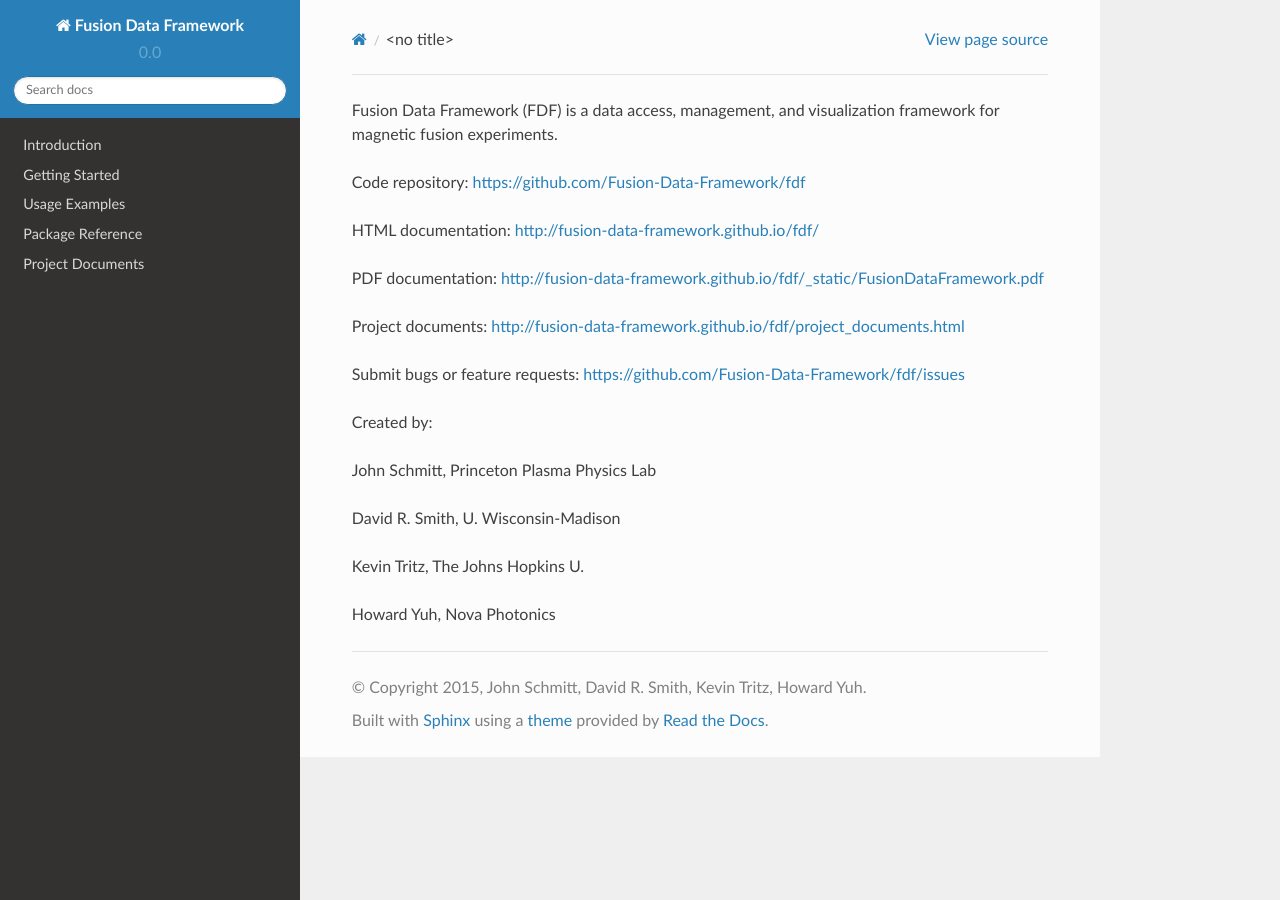
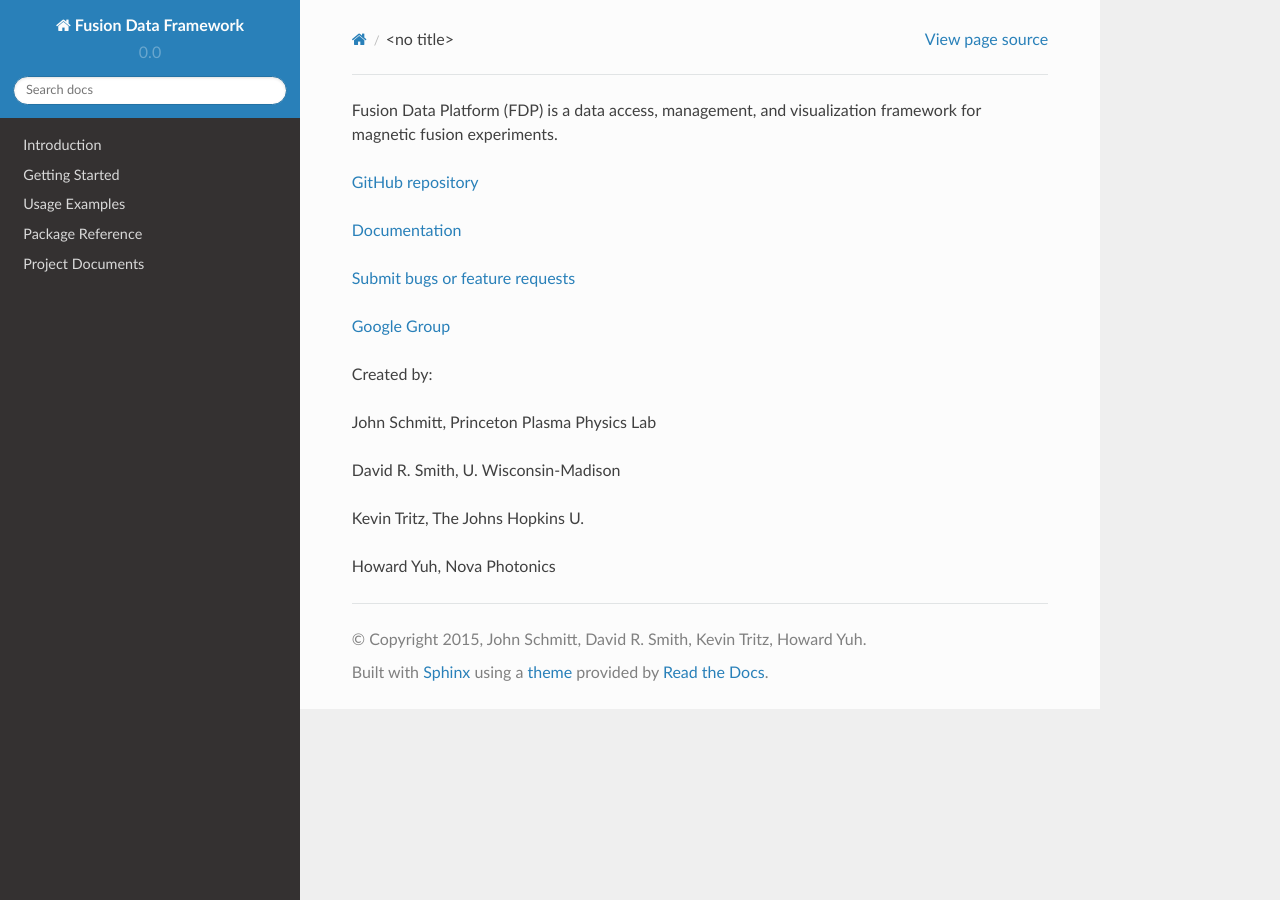
Before and after one commit to Fusion-Data-Platform/fdp, a Sphinx documentation site: the page built from docs/source/README.rst, in a window 1280 px wide. Built offline with Sphinx 7.4.7 and the Read the Docs theme 2.0.0, drawn with Linux system fonts in a browser that asks for light colours.

Commit message:
merged origin/master

```diff
--- a/docs/source/README.rst
+++ b/docs/source/README.rst
@@ -1,15 +1,12 @@
+.. Restructured Text (RST) Syntax Primer: http://sphinx-doc.org/rest.html
 
-Fusion Data Framework (FDF) is a data access, management, and visualization framework for magnetic fusion experiments.
 
-Code repository: https://github.com/Fusion-Data-Framework/fdf
+Fusion Data Platform (FDP) is a data access, management, and visualization framework for magnetic fusion experiments.
 
-HTML documentation: http://fusion-data-framework.github.io/fdf/
-
-PDF documentation: http://fusion-data-framework.github.io/fdf/_static/FusionDataFramework.pdf
-
-Project documents: http://fusion-data-framework.github.io/fdf/project_documents.html
-
-Submit bugs or feature requests: https://github.com/Fusion-Data-Framework/fdf/issues
+* `GitHub repository <https://github.com/Fusion-Data-Platform/fdp>`_
+* `Documentation <http://fusion-data-platform.github.io/fdp/>`_
+* `Submit bugs or feature requests <https://github.com/Fusion-Data-Platform/fdp/issues>`_
+* `Google Group <https://groups.google.com/forum/#!forum/fusion-data-platform>`_
 
 Created by:
 
```
Also changed, not shown: README.rst (+5 -4 lines), 1 other file.
